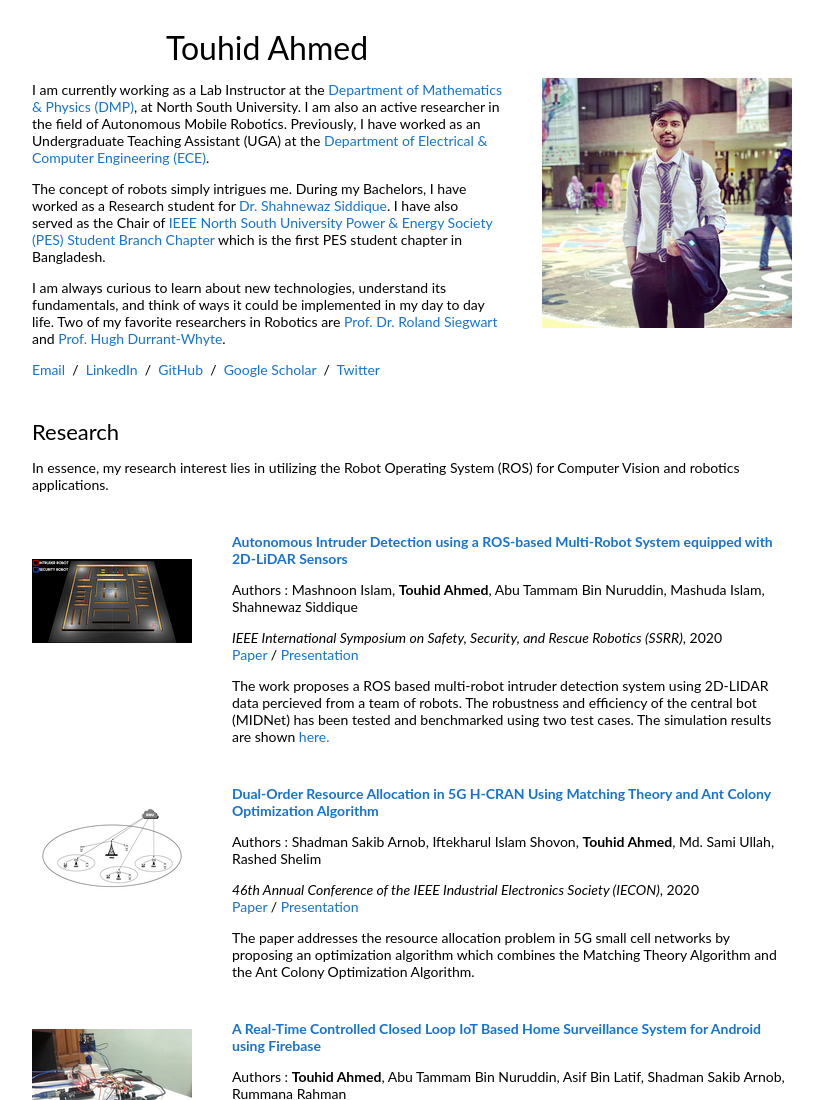
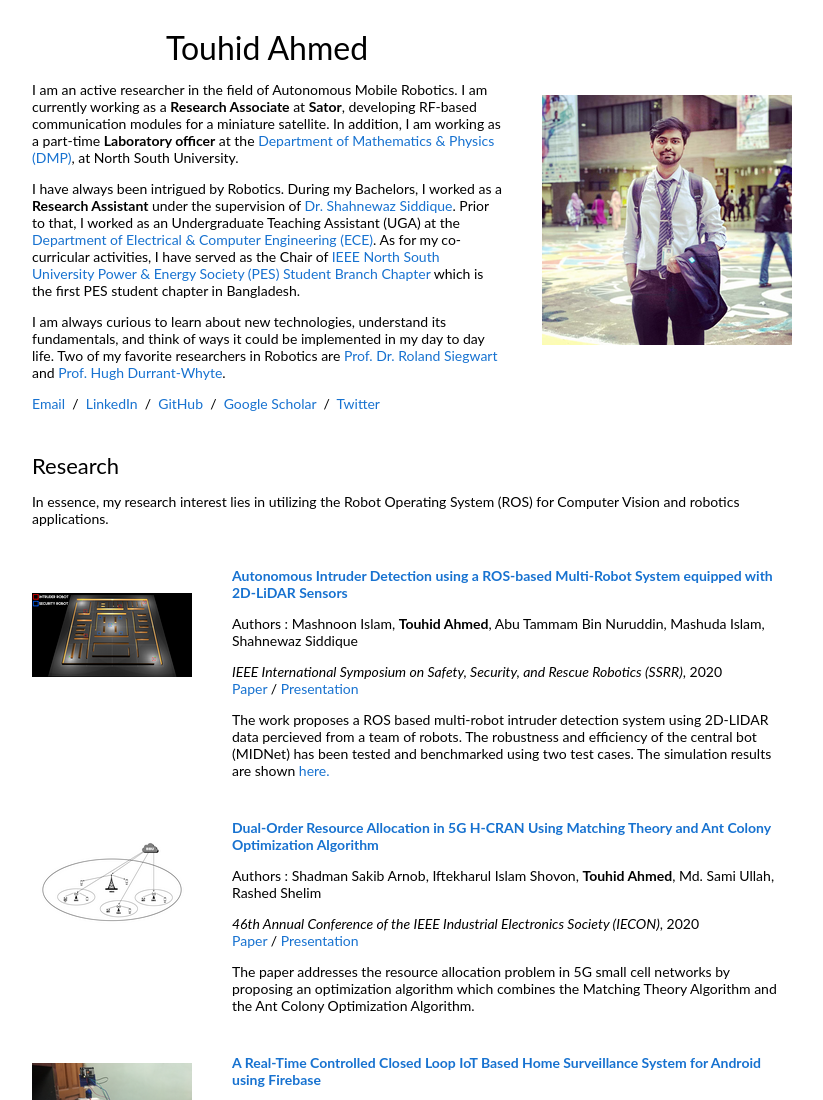
Before and after one commit to touhid-ahmed/touhid-ahmed.github.io, a plain HTML site: page index.html in a window 1280 px wide. Shown: the top 1100 px of the page, without its empty margins (228-1051 px from the left). Drawn offline with Linux system fonts and the light colour scheme.

Commit message:
Updated index

```diff
--- a/index.html
+++ b/index.html
@@ -77,10 +77,13 @@
 	Comment..
         -->
 
-        <p>I am currently working as a Lab Instructor at the <a href="http://www.northsouth.edu/academic/seps/math-physics.html">Department of Mathematics & Physics (DMP)</a>, at North South University. I am also an active researcher in the field of Autonomous Mobile Robotics. Previously, I have worked as an Undergraduate Teaching Assistant (UGA) at the <a href="http://ece.northsouth.edu/">Department of Electrical & Computer Engineering (ECE)</a>.
+        <p>I am an active researcher in the field of Autonomous Mobile Robotics. I am currently working as a <strong>Research Associate</strong> at <strong>Sator</strong>, developing RF-based communication modules for a miniature satellite. In addition, I am working as a part-time <strong>Laboratory officer</strong> at the <a href="http://www.northsouth.edu/academic/seps/math-physics.html">Department of Mathematics & Physics (DMP)</a>, at North South University.
         </p>
+
         <p>
-          The concept of robots simply intrigues me. During my Bachelors, I have worked as a Research student for <a href="http://ece.northsouth.edu/people/dr-shahnewaz-siddique/">Dr. Shahnewaz Siddique</a>. I have also served as the Chair of <a href="https://www.facebook.com/ieeensupes/">IEEE North South University Power & Energy Society (PES) Student Branch Chapter</a> which is the first PES student chapter in Bangladesh.
+          I have always been intrigued by Robotics. During my Bachelors, I worked as a <strong>Research Assistant</strong> under the supervision of <a href="http://ece.northsouth.edu/people/dr-shahnewaz-siddique/">Dr. Shahnewaz Siddique</a>. Prior to that, I worked as an Undergraduate Teaching Assistant (UGA) at the <a href="http://ece.northsouth.edu/">Department of Electrical & Computer Engineering (ECE)</a>.
+
+          As for my co-curricular activities, I have served as the Chair of <a href="https://www.facebook.com/ieeensupes/">IEEE North South University Power & Energy Society (PES) Student Branch Chapter</a> which is the first PES student chapter in Bangladesh.
         </p>
 
 	<p>
```
